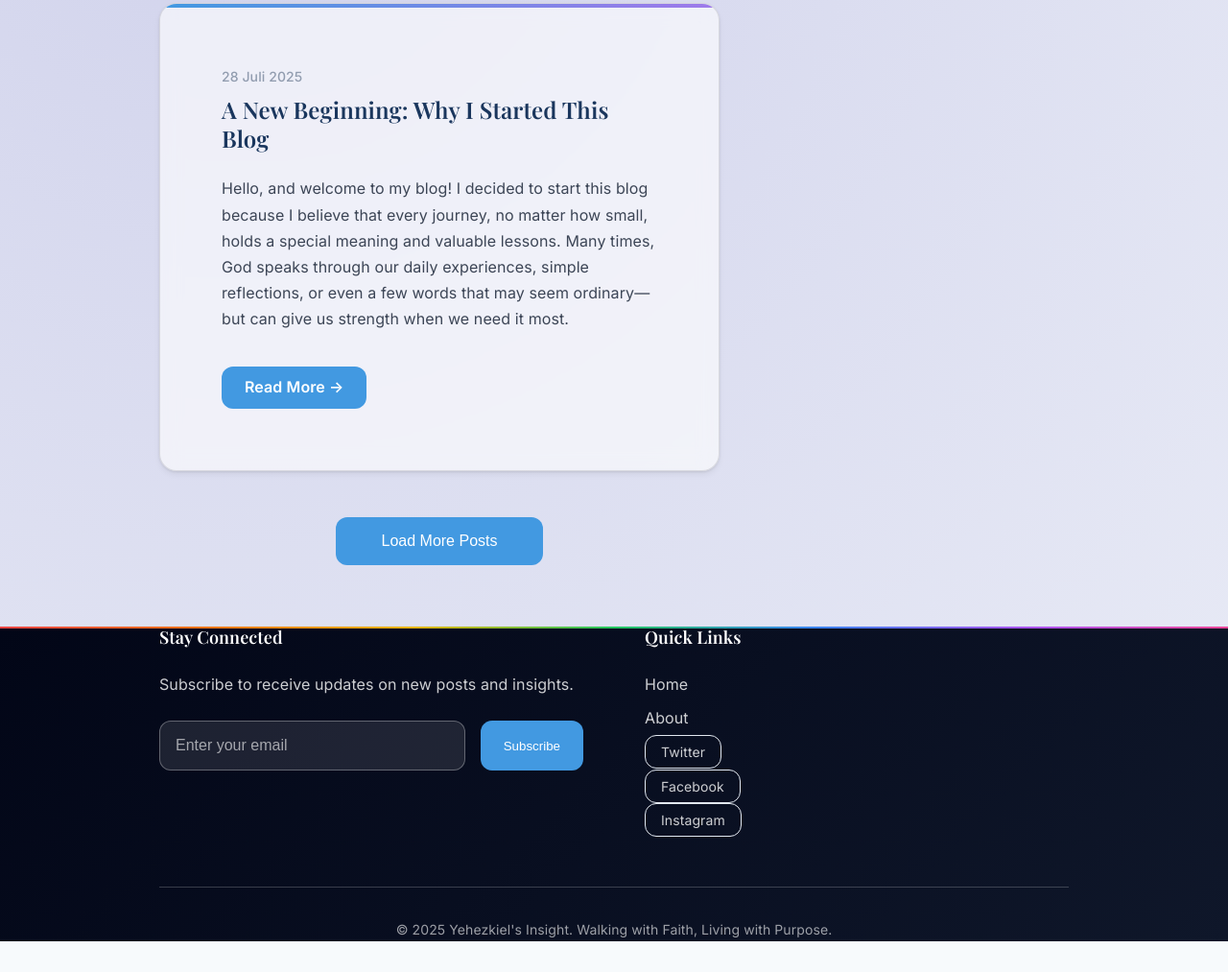
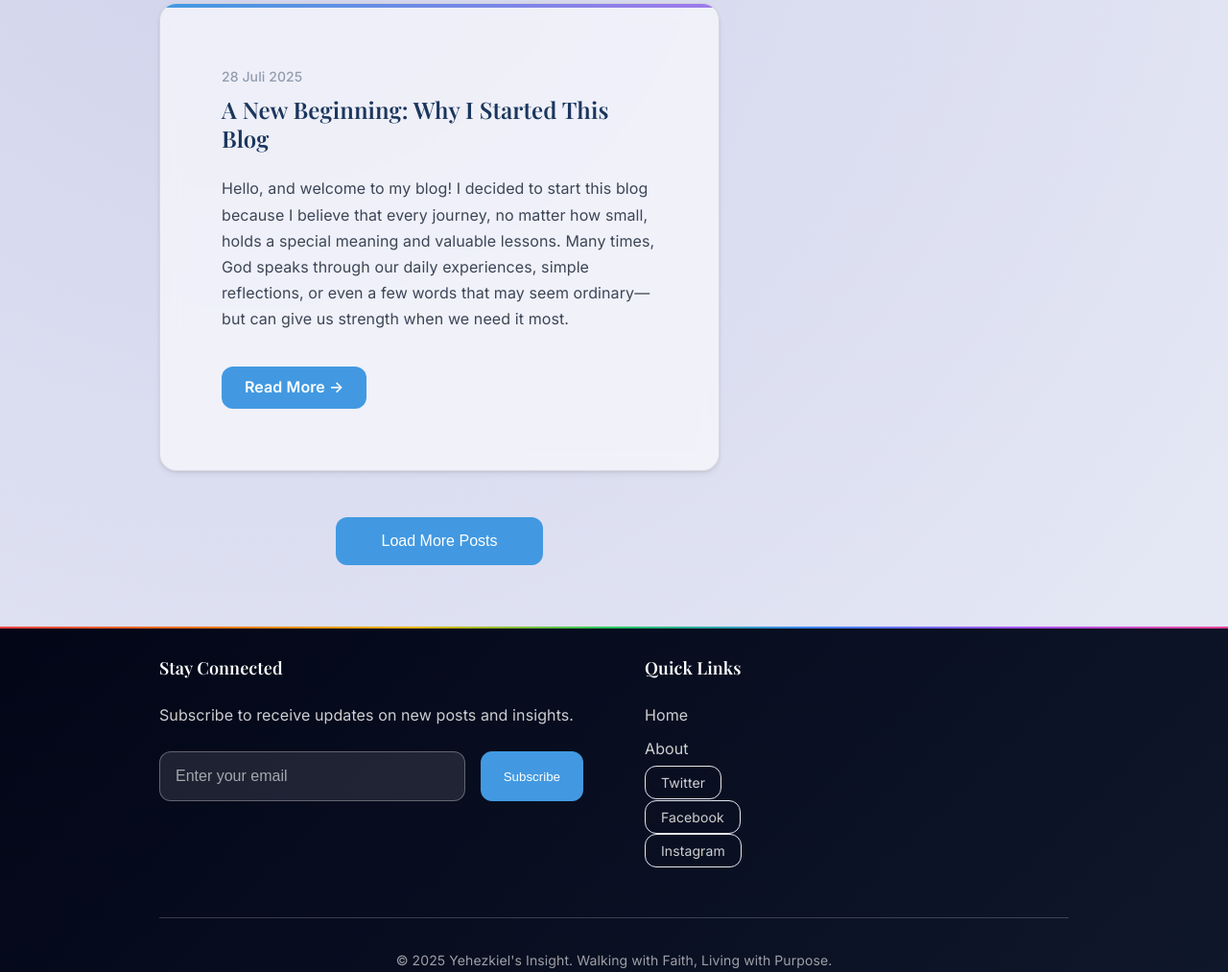
Before and after one commit to yehezkiellrio/yehezkiel-insight-blog, a plain HTML site: page index.html in a window 1280 px wide. Shown: the part 4862-5875 px from the top of the page at 96% size. Before the commit the page ends 5843 px from the top, so only its background shows below. Drawn offline with nearby package versions, Linux system fonts and the light colour scheme.

Commit message:
main.css

```diff
--- a/assets/css/main.css
+++ b/assets/css/main.css
@@ -1590,3 +1590,17 @@ body.dark-mode .btn,
     );
     z-index: 10;
 }
+/* Give space between the gradient line and footer content */
+.footer::before{
+  height: 2px; /* keep your line */
+}
+
+.footer .footer-content{
+  padding-top: 24px; /* jarak dari garis ke tulisan */
+}
+
+@media (min-width: 768px){
+  .footer .footer-content{
+    padding-top: 32px;
+  }
+}
```
